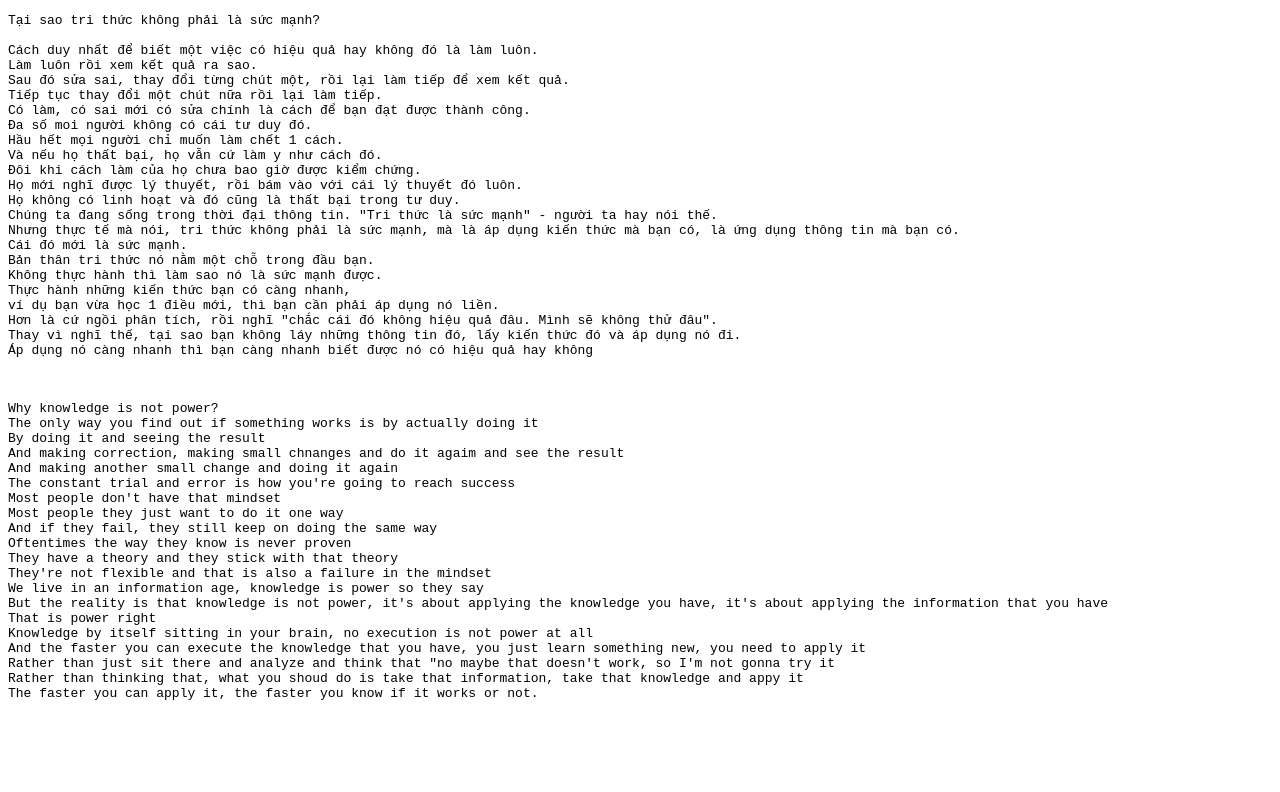
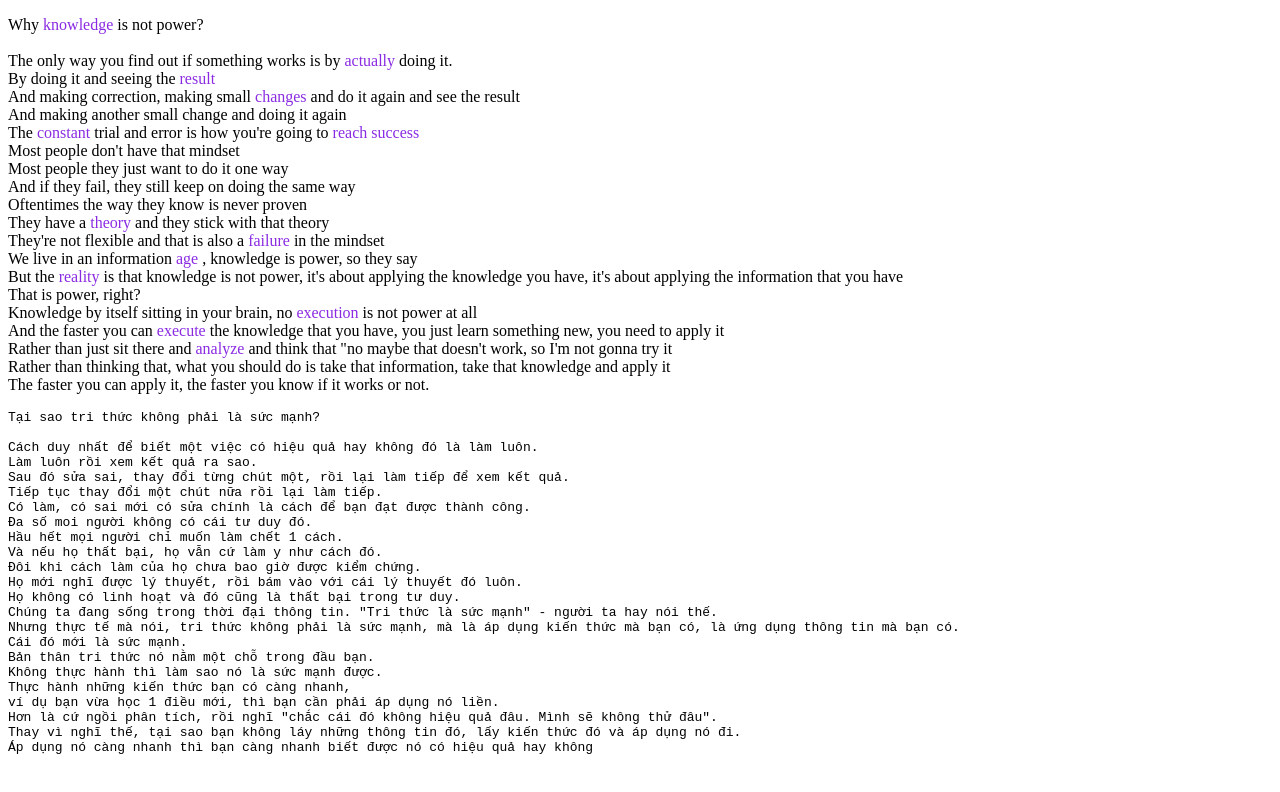
Before and after one commit to hoangthaosg/2022en, a plain HTML site: page tompeng/lesson1.html in a window 1280 px wide. Drawn offline with Linux system fonts and the light colour scheme.

Commit message:
update lesson 1

```diff
--- a/tompeng/lesson1.html
+++ b/tompeng/lesson1.html
@@ -5,8 +5,37 @@
     <meta http-equiv="X-UA-Compatible" content="IE=edge">
     <meta name="viewport" content="width=device-width, initial-scale=1.0">
     <title>Document</title>
+    <style>
+        span {
+            color: blueviolet;
+        }
+    </style>
 </head>
 <body>
+    <p>
+        Why <span title="/ˈnɑːlɪdʒ/">knowledge</span> is not power? <br><br>
+
+        The only way you find out if something works is by <span title="/ˈæktʃuəli/">actually</span>  doing it. <br>
+By doing it and seeing the <span title="/rɪˈzʌlt/">result</span>  <br>
+And making correction, making small <span title="/tʃeɪndʒ/">changes</span>  and do it again and see the result <br>
+And making another small change and doing it again <br>
+The <span title="/ˈkɑːnstənt/">constant</span>  trial and error is how you're going to <span title="/riːtʃ/">reach</span>  <span title="/səkˈses/">success</span>  <br>
+Most people don't have that mindset <br>
+Most people they just want to do it one way <br>
+And if they fail, they still keep on doing the same way <br>
+Oftentimes the way they know is never <span title="/ˈpruːvn/"></span> proven <br>
+They have a <span title="/ˈθɪri/">theory</span>  and they stick with that theory <br>
+They're not flexible and that is also a <span title="/ˈfeɪljər/">failure</span>  in the mindset <br>
+We live in an information <span title="/eɪdʒ/">age</span> , knowledge is power, so they say <br>
+But the <span title="/riˈæləti/">reality</span>  is that knowledge is not power, it's about applying the knowledge you have, it's about applying the information that you have <br>
+That is power, right? <br>
+Knowledge by itself sitting in your brain, no <span title="/ˌeksɪˈkjuːʃn/">execution</span>  is not power at all <br>
+And the faster you can <span title="/ˈeksɪkjuːt/">execute</span>  the knowledge that you have, you just learn something new, you need to apply it <br>
+Rather than just sit there and <span title="/ˈænəlaɪz/">analyze</span>  and think that "no maybe that doesn't work, so I'm not gonna try it <br>
+Rather than thinking that, what you should do is take that information, take that knowledge and apply it <br>
+The faster you can apply it, the faster you know if it works or not.
+
+    </p>
 <pre>
 Tại sao tri thức không phải là sức mạnh?
 
@@ -31,33 +60,8 @@ ví dụ bạn vừa học 1 điều mới, thì bạn cần phải áp dụng n
 Hơn là cứ ngồi phân tích, rồi nghĩ "chắc cái đó không hiệu quả đâu. Mình sẽ không thử đâu".
 Thay vì nghĩ thế, tại sao bạn không láy những thông tin đó, lấy kiến thức đó và áp dụng nó đi.
 Áp dụng nó càng nhanh thì bạn càng nhanh biết được nó có hiệu quả hay không
-
-
 </pre>
 
-<pre>
-Why knowledge is not power?
-The only way you find out if something works is by actually doing it
-By doing it and seeing the result
-And making correction, making small chnanges and do it agaim and see the result
-And making another small change and doing it again
-The constant trial and error is how you're going to reach success
-Most people don't have that mindset
-Most people they just want to do it one way
-And if they fail, they still keep on doing the same way
-Oftentimes the way they know is never proven
-They have a theory and they stick with that theory
-They're not flexible and that is also a failure in the mindset
-We live in an information age, knowledge is power so they say
-But the reality is that knowledge is not power, it's about applying the knowledge you have, it's about applying the information that you have
-That is power right
-Knowledge by itself sitting in your brain, no execution is not power at all
-And the faster you can execute the knowledge that you have, you just learn something new, you need to apply it
-Rather than just sit there and analyze and think that "no maybe that doesn't work, so I'm not gonna try it
-Rather than thinking that, what you shoud do is take that information, take that knowledge and appy it
-The faster you can apply it, the faster you know if it works or not.
-
-</pre>
 
 </body>
 </html>
```
